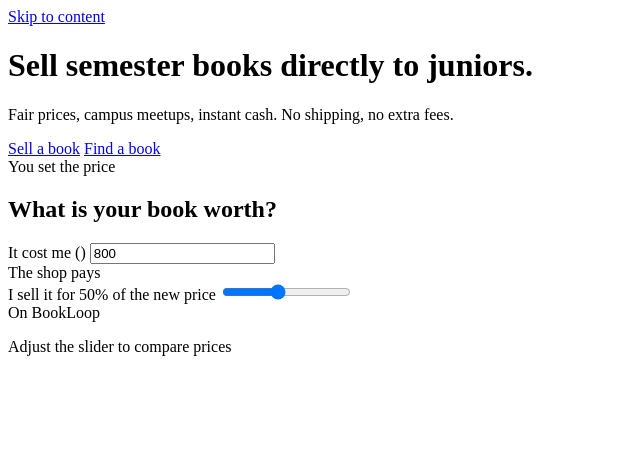
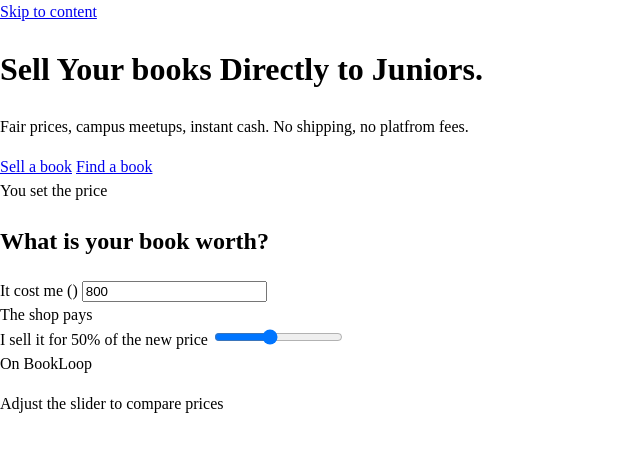
Before and after one commit to atik-raihan/Bookloop, a plain HTML site: page index1.html in a window 1280 px wide. Shown: the whole page, without its empty margins (0-640 px from the left). Drawn offline with Linux system fonts and the light colour scheme.

Commit message:
body design

```diff
--- a/bookloop css/book.css
+++ b/bookloop css/book.css
@@ -0,0 +1,11 @@
+body {
+  margin: 0;
+  min-height: 100vh;
+  display: flex;
+  flex-direction: column;
+  font-family: var(--font);
+  font-size: 1rem;
+  line-height: 1.5;
+  color: var(--ink);
+  background: var(--page);
+}
--- a/index1.html
+++ b/index1.html
@@ -17,8 +17,8 @@
 
   <div class="wrap hero">
     <div>
-      <h1>Sell semester books directly to juniors.</h1>
-      <p class="hero-lead">Fair prices, campus meetups, instant cash. No shipping, no extra fees.</p>
+      <h1>Sell Your books Directly to Juniors.</h1>
+      <p class="hero-lead">Fair prices, campus meetups, instant cash. No shipping, no platfrom fees.</p>
       <div class="hero-actions">
         <a class="btn btn-ink" href="sell.html">Sell a book</a>
         <a class="btn" href="browse.html">Find a book</a>
```
